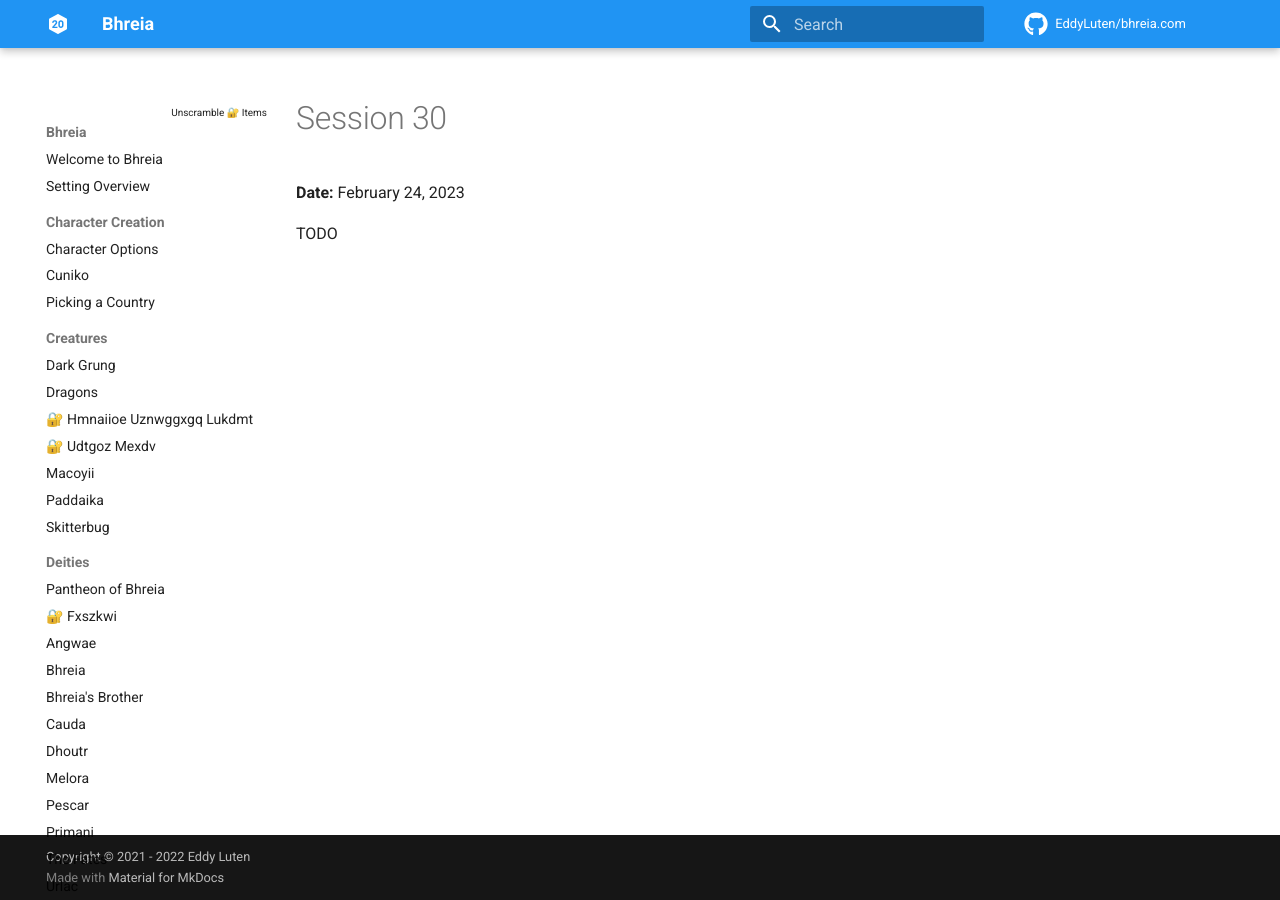
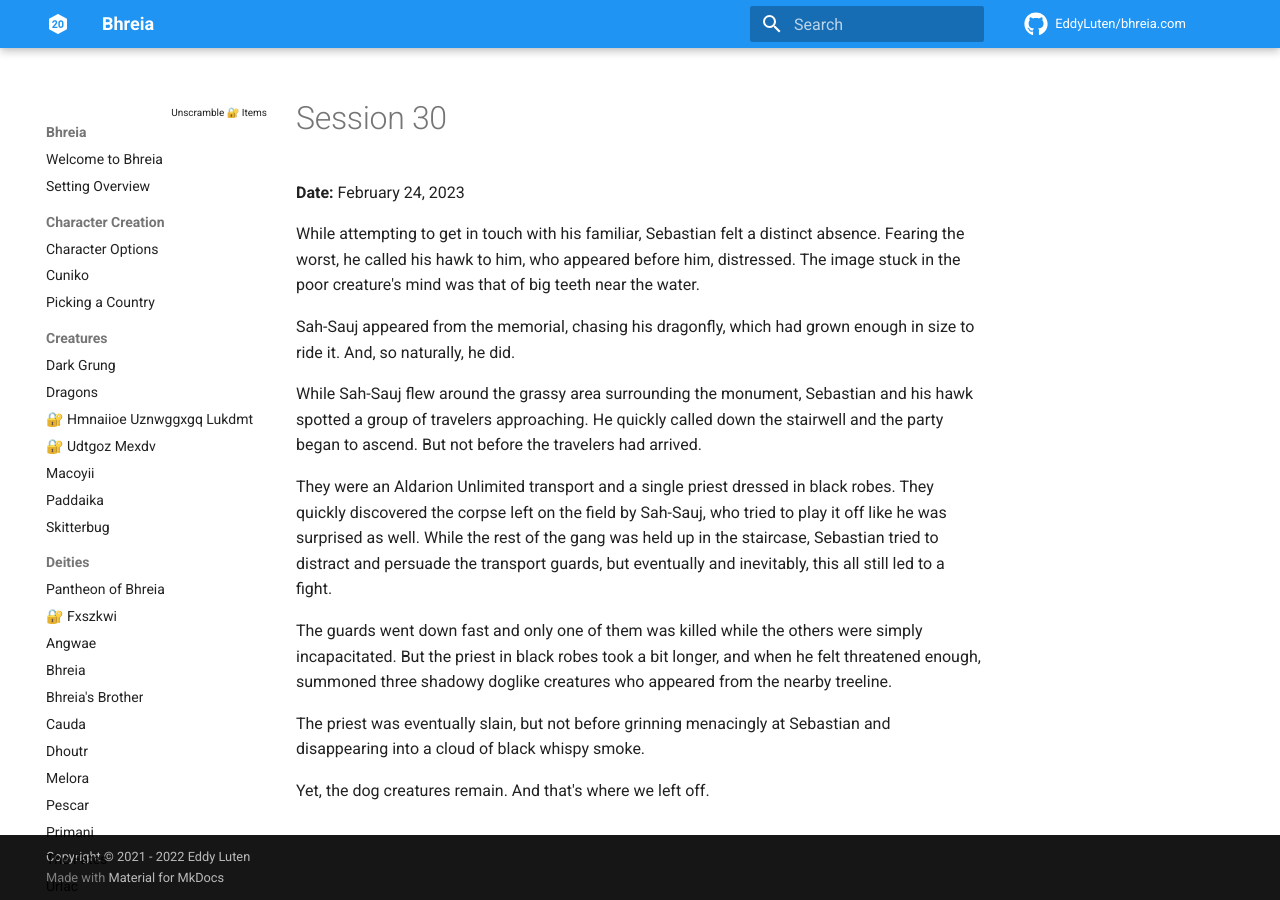
Before and after one commit to EddyLuten/bhreia.com, an MkDocs documentation site: the page built from docs/campaigns/braving-bhreia/sessions/session-30.md, in a window 1280 px wide. Built offline with MkDocs 1.6.1 and Material for MkDocs 9.7.7, drawn with Linux system fonts in a browser that asks for light colours; comment, search, counter and statistics services are not loaded.

Commit message:
Plan 31 & Recap 30

```diff
--- a/docs/campaigns/braving-bhreia/sessions/session-30.md
+++ b/docs/campaigns/braving-bhreia/sessions/session-30.md
@@ -8,4 +8,16 @@ categories:
 
 **Date:** February 24, 2023
 
-TODO
+While attempting to get in touch with his familiar, Sebastian felt a distinct absence. Fearing the worst, he called his hawk to him, who appeared before him, distressed. The image stuck in the poor creature's mind was that of big teeth near the water.
+
+Sah-Sauj appeared from the memorial, chasing his dragonfly, which had grown enough in size to ride it. And, so naturally, he did.
+
+While Sah-Sauj flew around the grassy area surrounding the monument, Sebastian and his hawk spotted a group of travelers approaching. He quickly called down the stairwell and the party began to ascend. But not before the travelers had arrived.
+
+They were an Aldarion Unlimited transport and a single priest dressed in black robes. They quickly discovered the corpse left on the field by Sah-Sauj, who tried to play it off like he was surprised as well. While the rest of the gang was held up in the staircase, Sebastian tried to distract and persuade the transport guards, but eventually and inevitably, this all still led to a fight.
+
+The guards went down fast and only one of them was killed while the others were simply incapacitated. But the priest in black robes took a bit longer, and when he felt threatened enough, summoned three shadowy doglike creatures who appeared from the nearby treeline.
+
+The priest was eventually slain, but not before grinning menacingly at Sebastian and disappearing into a cloud of black whispy smoke.
+
+Yet, the dog creatures remain. And that's where we left off.
```
Also changed, not shown: docs/geography/settlements/korbans-landing.md (+16 -5 lines).
